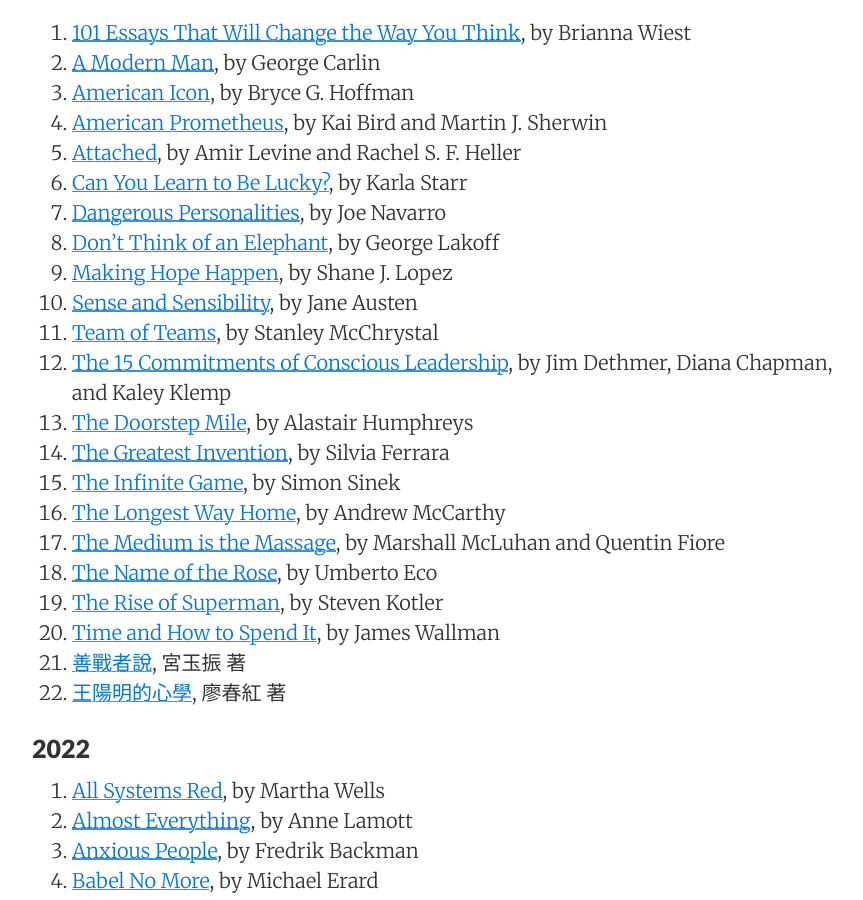
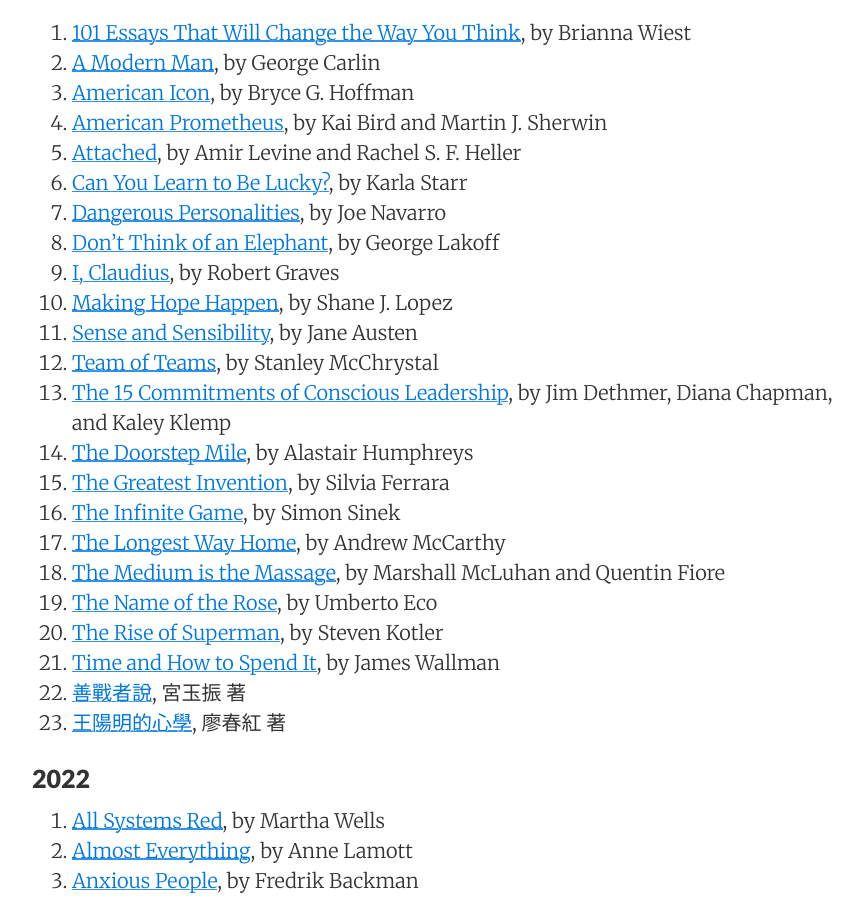
Before and after one commit to sewardlee337/sewardlee337.github.io, a Jekyll site: the page built from readinglist.md, in a window 1280 px wide and 900 px high, scrolled down 590 px. Shown: the whole window, without its empty margins (188-1051 px from the left). Built offline with Jekyll 4.4.1, drawn with Linux system fonts in a browser that asks for light colours; nearby versions of some CDN libraries.

Commit message:
update reading list

```diff
--- a/readinglist.md
+++ b/readinglist.md
@@ -28,6 +28,7 @@ _"My alma mater was books, a good library... I could spend the rest of my life r
 1. [Can You Learn to Be Lucky?](https://amzn.to/3T7vSD2), by Karla Starr
 1. [Dangerous Personalities](https://amzn.to/3IqofnT), by Joe Navarro
 1. [Don't Think of an Elephant](https://amzn.to/3ZRSquz), by George Lakoff
+1. [I, Claudius](https://www.amazon.com/I-Claudius-Robert-Graves-ebook/dp/B07NMNS2NY/ref=tmm_kin_swatch_0?_encoding=UTF8&qid=1692596081&sr=8-1), by Robert Graves
 1. [Making Hope Happen](https://amzn.to/3ogUkqb), by Shane J. Lopez
 1. [Sense and Sensibility](https://www.amazon.com/Sense-Sensibility-Penguin-Red-Classics-ebook/dp/B002XHNOKQ/ref=sr_1_1?keywords=sense+and+sensibility+penguin+kindle&qid=1692069649&sr=8-1), by Jane Austen
 1. [Team of Teams](https://amzn.to/3IWlWZN), by Stanley McChrystal
```
